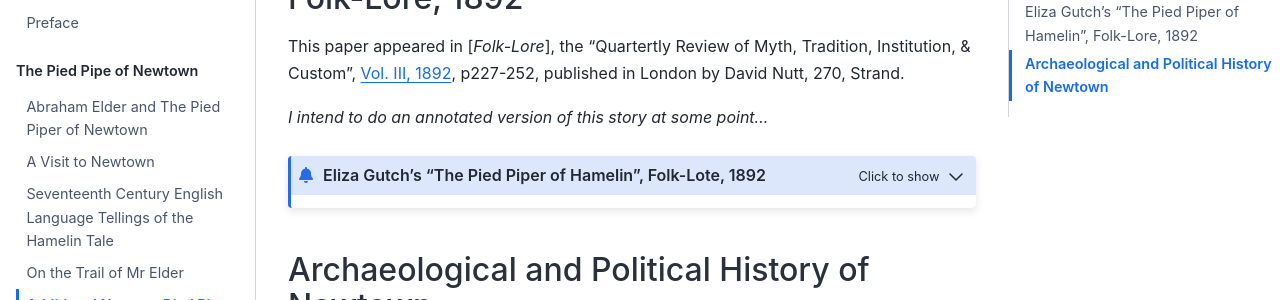
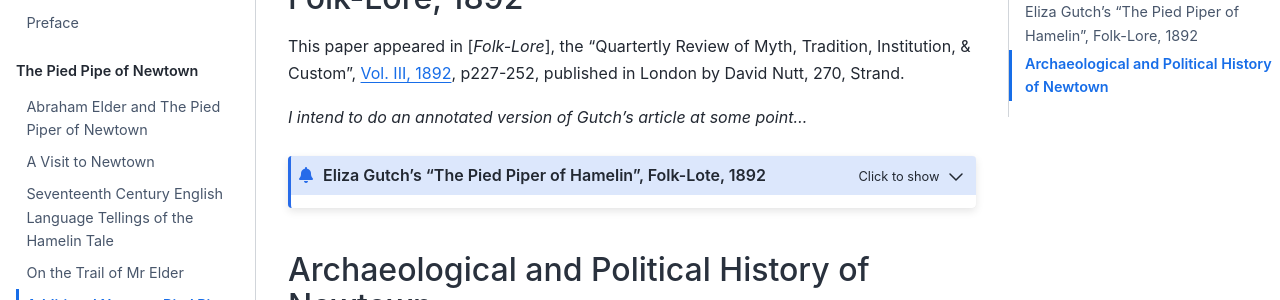
Before and after one commit to psychemedia/island-storynotes, a Jupyter Book: the page built from piedPiperNewtown/newtown_additional.md, in a window 1280 px wide and 900 px high, scrolled down 926 px. Shown: the part 153-453 px from the top of the window. Built offline with Jupyter Book 1.0.4 settings and Sphinx 7.4.7 and the Sphinx Book theme 1.1.4, drawn with Linux system fonts in a browser that asks for light colours.

Commit message:
Update newtown_additional.md

`````diff
--- a/piedPiperNewtown/newtown_additional.md
+++ b/piedPiperNewtown/newtown_additional.md
@@ -423,7 +423,7 @@ But how or why, they don't understand.
 
 This paper appeared in [*Folk-Lore*], the "Quartertly Review of Myth, Tradition, Institution, & Custom", [Vol. III, 1892](https://archive.org/details/folklore04britgoog/page/226/mode/2up?q=Folklore+gutch+pied+piper), p227-252, published in London by David Nutt, 270, Strand.
 
-*I intend to do an annotated version of this story at some point...*
+*I intend to do an annotated version of Gutch's article at some point...*
 
 ````{admonition} Eliza Gutch's "The Pied Piper of Hamelin", Folk-Lote, 1892
 :class: dropdown
`````
